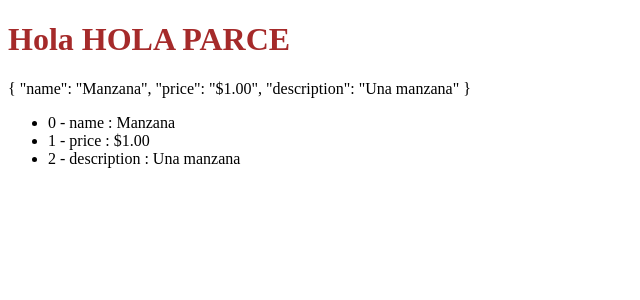
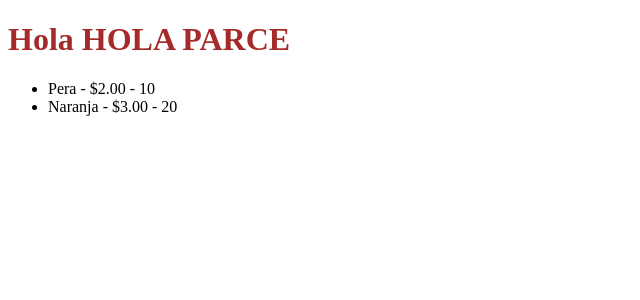
Before and after one commit to IsraelDiazAcosta/Mi-primer-Vue, a Vue app: page / in a window 1280 px wide. Shown: the top 300 px of the page, without its empty margins (0-640 px from the left). Built offline with nearby package versions, Linux system fonts and the light colour scheme.

Commit message:
feat_v-ford y v-if, usar v-fordy y v-if juntos  para recorrer los atributos de un objeto y hacer que solo muestre los que tienen un stock mayor a 0 :sparkles:

```diff
--- a/src/App.vue
+++ b/src/App.vue
@@ -1,25 +1,39 @@
 
 <script setup>
 const name="Hola parce";
-const objetoFruta =
-        {
-            name: "Manzana",
-            price: "$1.00",
-            description: "Una manzana",
-        }
+const arrayFrutas = [
+    {
+        name: "Manzana",
+        price: "$1.00",
+        description: "Una manzana",
+        stock: 0,
+    },
+    {
+        name: "Pera",
+        price: "$2.00",
+        description: "Una pera",
+        stock: 10,
+    },
+    {
+        name: "Naranja",
+        price: "$3.00",
+        description: "Una naranja",
+        stock: 20,
+    },
+];
 
 </script>
 
 <template>
   <h1> Hola {{ name .toUpperCase()}} </h1>
-  {{ objetoFruta }}
+
   <ul>
-      <li v-for="(value,propiedad,index) in objetoFruta" :key="index">
-
-        {{ index}} - {{ propiedad }} : {{ value }}
-
+    <template v-for="furta in arrayFrutas" :key="furta.name">
+      <li v-if="furta.stock > 0">
+        {{ furta.name }} - {{ furta.price }} - {{ furta.stock }}
       </li>
 
+    </template>
   </ul>
 
   </template>
```
